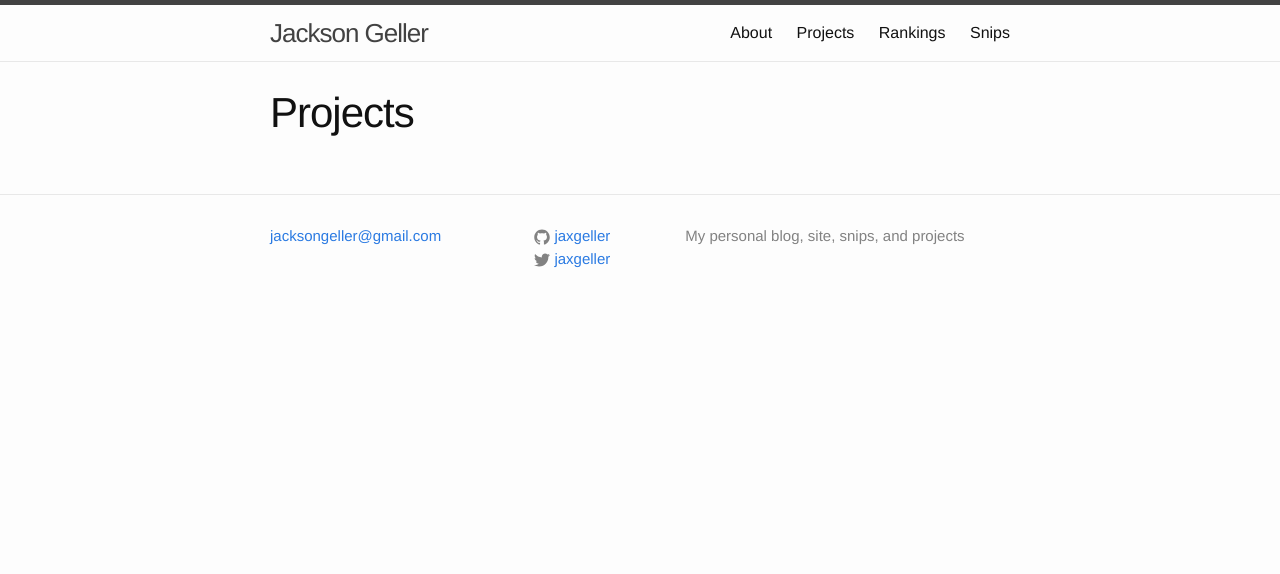
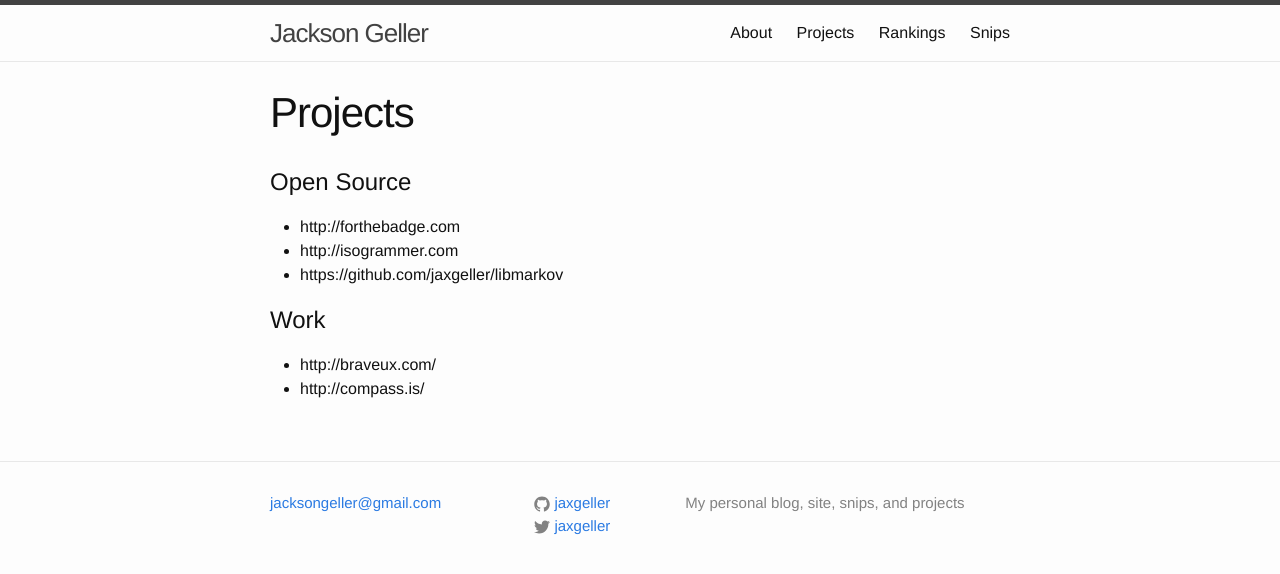
Before and after one commit to jaxgeller/jaxgeller.github.io, a Jekyll site: the page built from projects.md, in a window 1280 px wide. Shown: the top 574 px of the page. Built offline with Jekyll 4.4.1, drawn with Linux system fonts in a browser that asks for light colours.

Commit message:
add initial projects

```diff
--- a/projects.md
+++ b/projects.md
@@ -3,3 +3,12 @@ layout: page
 title: Projects
 permalink: /projects/
 ---
+
+# Open Source
+* http://forthebadge.com
+* http://isogrammer.com
+* https://github.com/jaxgeller/libmarkov
+
+# Work
+* http://braveux.com/
+* http://compass.is/
```
